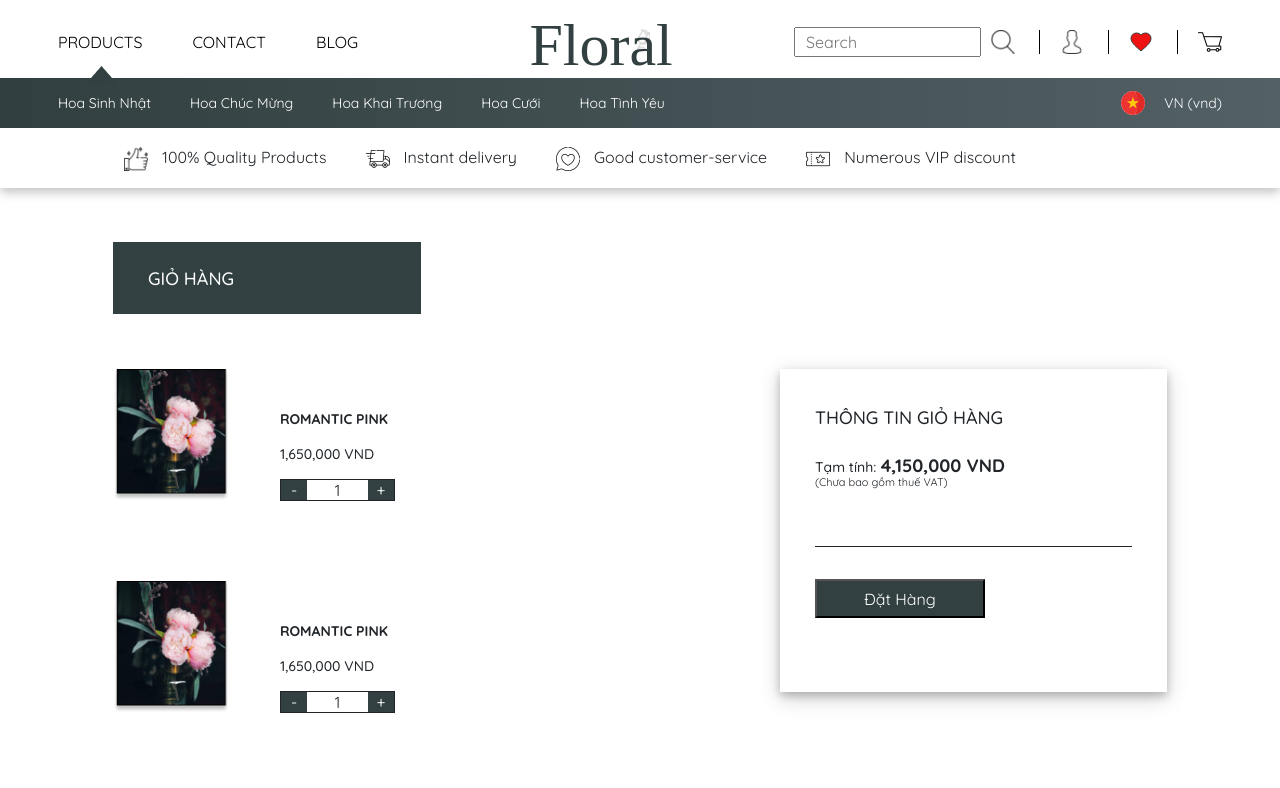
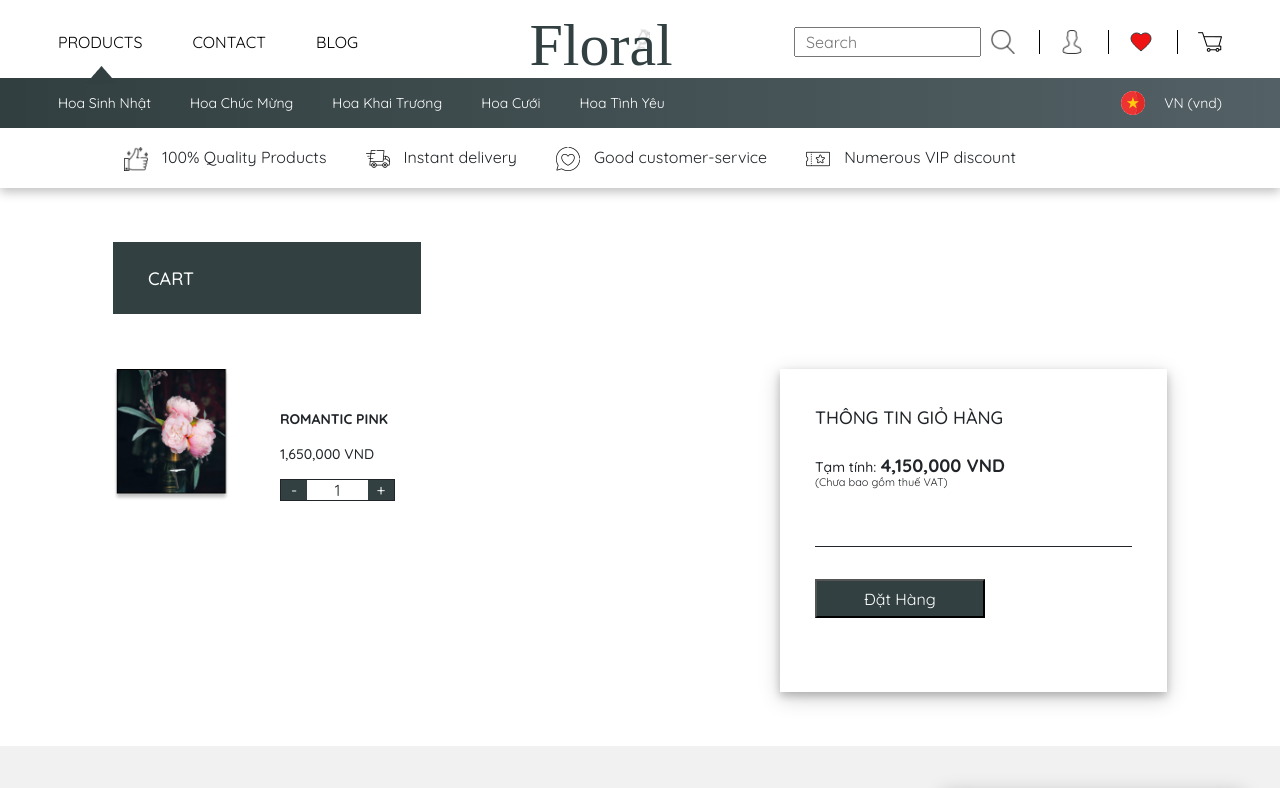
Before and after one commit to HoTrHieu/TKGD, a React (Create React App) app: page /cart in a window 1280 px wide. Shown: the top 788 px of the page. Built offline with nearby package versions, Linux system fonts and the light colour scheme; the HTML template or start-up script is replaced by a standard one; a web font is replaced by a local one.

Commit message:
change edit context

```diff
--- a/src/App.js
+++ b/src/App.js
@@ -1,3 +1,4 @@
+import React, {useState} from 'react';
 import { BrowserRouter as Router, Switch, Route } from 'react-router-dom';
 import 'assets/css/base.scss';
 import SearchResultPage from 'containers/SearchResultPage';
@@ -6,8 +7,15 @@ import CartPage from 'containers/CartPage/CartPage';
 import PaymentPage from 'containers/PaymentPage/PaymentPage';
 import DetailPage from 'containers/DetailPage/DetailPage';
 
+import {CardProvider} from './cardContext';
+
 function App() {
+  const [listCard, updateListCard] = useState([]);
+  const [listFavorite, updateListFavorite] = useState([]);
+  const value = { listCard, updateListCard, listFavorite, updateListFavorite};
+
   return (
+    <CardProvider value={value}>
       <Router>
         <Switch>
           <Route exact path='/' component={HomePage} />
@@ -17,6 +25,7 @@ function App() {
           <Route exact path="/detail/:id" component={DetailPage}/>
         </Switch>
       </Router>
+    </CardProvider>
   );
 }
 
--- a/src/components/Layout/index.jsx
+++ b/src/components/Layout/index.jsx
@@ -2,15 +2,9 @@ import React, {useState} from 'react';
 import 'assets/css/base.scss';
 import Header from './Header';
 import Footer from './Footer';
-import {CardProvider} from './cardContext';
 
 const withLayout = (Component) => (props) => {
-  const [listCard, updateListCard] = useState([]);
-  const [listFavorite, updateListFavorite] = useState([]);
-  const value = { listCard, updateListCard, listFavorite, updateListFavorite};
-
   return (
-    <CardProvider value={value}>
     <div className="container-fluid">
       <Header/>
         <div style={{ width: '100vw', minHeight: '400px' }}>
@@ -18,7 +12,6 @@ const withLayout = (Component) => (props) => {
         </div>
       <Footer/>
     </div>
-    </CardProvider>
   );
 }
 
--- a/src/containers/CartPage/CartPage.jsx
+++ b/src/containers/CartPage/CartPage.jsx
@@ -1,23 +1,26 @@
-//import 'assets/css/base.scss';
-import React, { useState, useEffect } from 'react';
+import React, { useState, useEffect, useContext } from 'react';
 import withLayout from 'components/Layout';
-//import BannerImg from 'assets/images/banner.png';
-// import { DATA_HOME_PAGE } from '../../constants';
-// import { Category } from 'components/HomePage';
 import css from './CartPage.module.css';
 import ShopImg from 'assets/images/cartPage/shopImg1.png';
-//import './CartPage.css';
+import CardContext from '../../cardContext'
 
 const CartPage = props => {
+  const {listCard, updateListCard} = useContext(CardContext);
+  console.log('show: ', listCard)
+
   return (
     <div className={css.cartContainer}>
-      <div className={css.cartTitle}>GIỎ HÀNG</div>
+      <div className={css.cartTitle}>CART</div>
       <div className={css.cartContent}>
         <div className={css.cartList}>
+          {
+            listCard.map(product => {
+
+              return (
                 <div className={css.cartItem}>
                   <img className={css.itemImg} src={ShopImg}/>
                   <div className={css.itemInfo}>
-              <div className={css.itemTitle}>ROMANTIC PINK</div>
+                    <div className={css.itemTitle}>{product.name}</div>
                     <div className={css.itemPrice}>1,650,000 VND</div>
                     <div className={css.itemAction}>
                       <button className={css.btnSub}>-</button>
@@ -26,6 +29,10 @@ const CartPage = props => {
                     </div>
                   </div>
                 </div>
+              )
+            })
+          }
+
 
           <div className={css.cartItem}>
             <img className={css.itemImg} src={ShopImg}/>
--- a/src/containers/DetailPage/DetailPage.jsx
+++ b/src/containers/DetailPage/DetailPage.jsx
@@ -8,7 +8,7 @@ import classNames from 'classnames';
 import { DATA_ALL, RELATED_PRODUCTS } from './../../constants'
 import StarIcon from 'assets/images/products/star.png'
 import rangtingStarIcon from 'assets/images/products/rangtingStar.png'
-import CardContext from './../../components/Layout/cardContext'
+import CardContext from '../../cardContext'
 
 const DetailPage = props => {
   const {listCard, updateListCard, listFavorite, updateListFavorite} = useContext(CardContext);
@@ -71,7 +71,7 @@ const DetailPage = props => {
       ])
     }
   }
-console.log('sh', listFavorite)
+
   const addToFavorite = () => {
     const checkIndex = listFavorite.findIndex(item => Number(item.id) === Number(id));
     if(checkIndex < 0) {
```
Also changed, not shown: src/cardContext.js (renamed from src/components/Layout/cardContext.js). Lines whose indentation alone changed are shown as unchanged.
